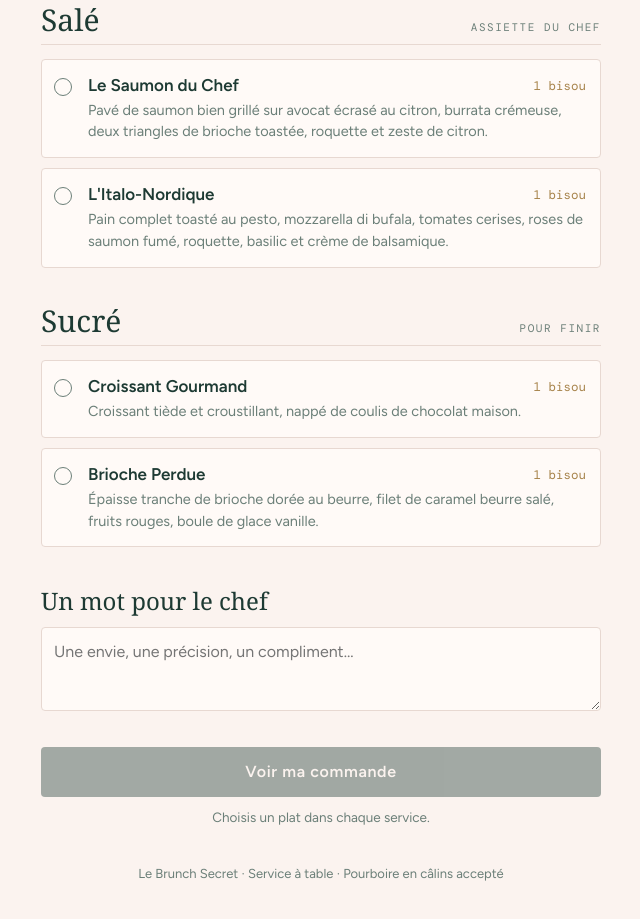
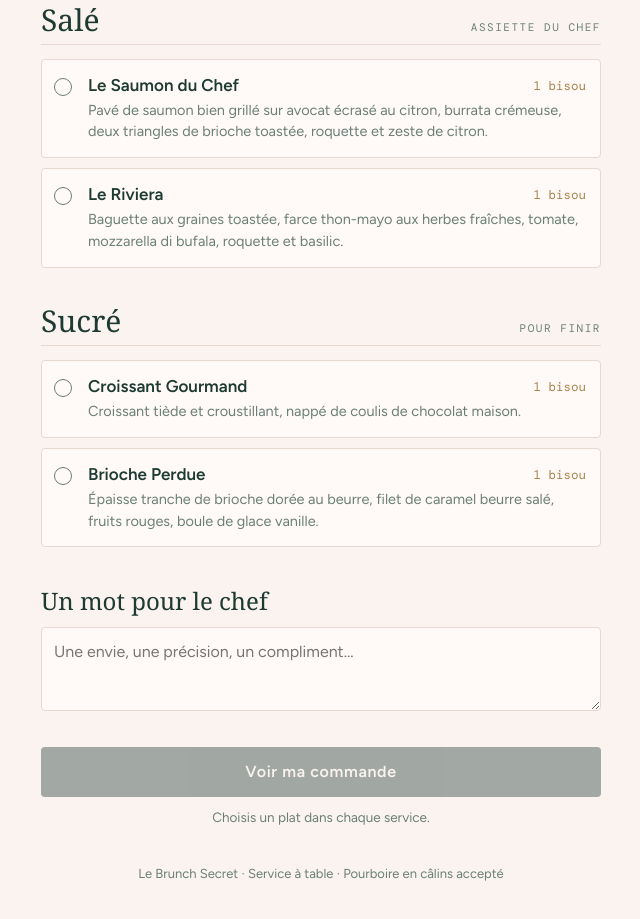
Before and after one commit to Sam-git50/brunch-secret, a plain HTML site: page index.html in a window 1280 px wide. Shown: the part 968-1887 px from the top of the page, without its empty margins (319-959 px from the left). Drawn offline with nearby package versions, Linux system fonts and the light colour scheme; a web font is replaced by a local one.

Commit message:
Remplace l'Italo-Nordique par le sandwich Riviera
Co-Authored-By: Claude Opus 5.5 <noreply@anthropic.com>

```diff
--- a/index.html
+++ b/index.html
@@ -177,9 +177,9 @@ footer { text-align: center; color: var(--muted); font-size: 13px; }
           <label class="opt"><input type="radio" name="sale" id="sale-saumon" value="Le Saumon du Chef">
             <div class="opt-body"><span class="mark"></span><span class="opt-name">Le Saumon du Chef</span><span class="price">1 bisou</span>
               <span class="desc">Pavé de saumon bien grillé sur avocat écrasé au citron, burrata crémeuse, deux triangles de brioche toastée, roquette et zeste de citron.</span></div></label>
-          <label class="opt"><input type="radio" name="sale" id="sale-italo" value="L'Italo-Nordique">
-            <div class="opt-body"><span class="mark"></span><span class="opt-name">L'Italo-Nordique</span><span class="price">1 bisou</span>
-              <span class="desc">Pain complet toasté au pesto, mozzarella di bufala, tomates cerises, roses de saumon fumé, roquette, basilic et crème de balsamique.</span></div></label>
+          <label class="opt"><input type="radio" name="sale" id="sale-riviera" value="Le Riviera">
+            <div class="opt-body"><span class="mark"></span><span class="opt-name">Le Riviera</span><span class="price">1 bisou</span>
+              <span class="desc">Baguette aux graines toastée, farce thon-mayo aux herbes fraîches, tomate, mozzarella di bufala, roquette et basilic.</span></div></label>
         </div>
       </section>
 
```
